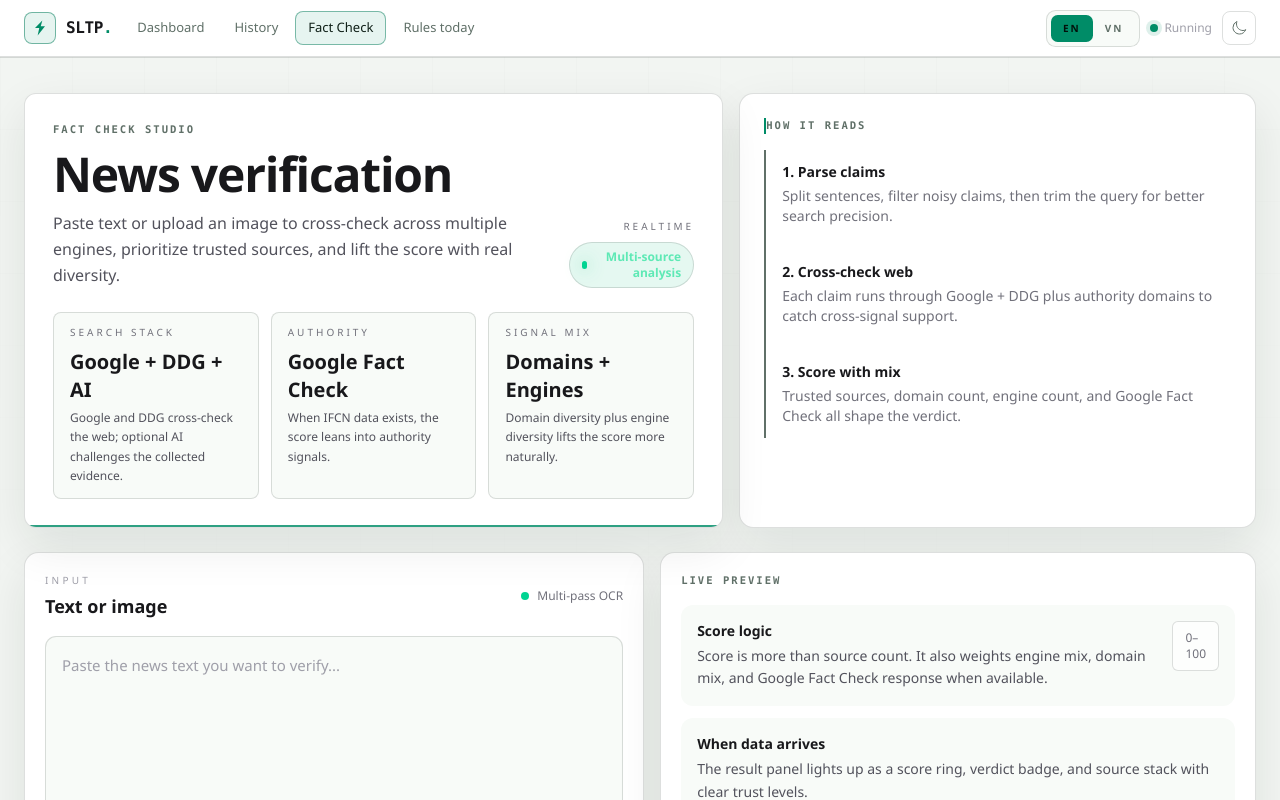
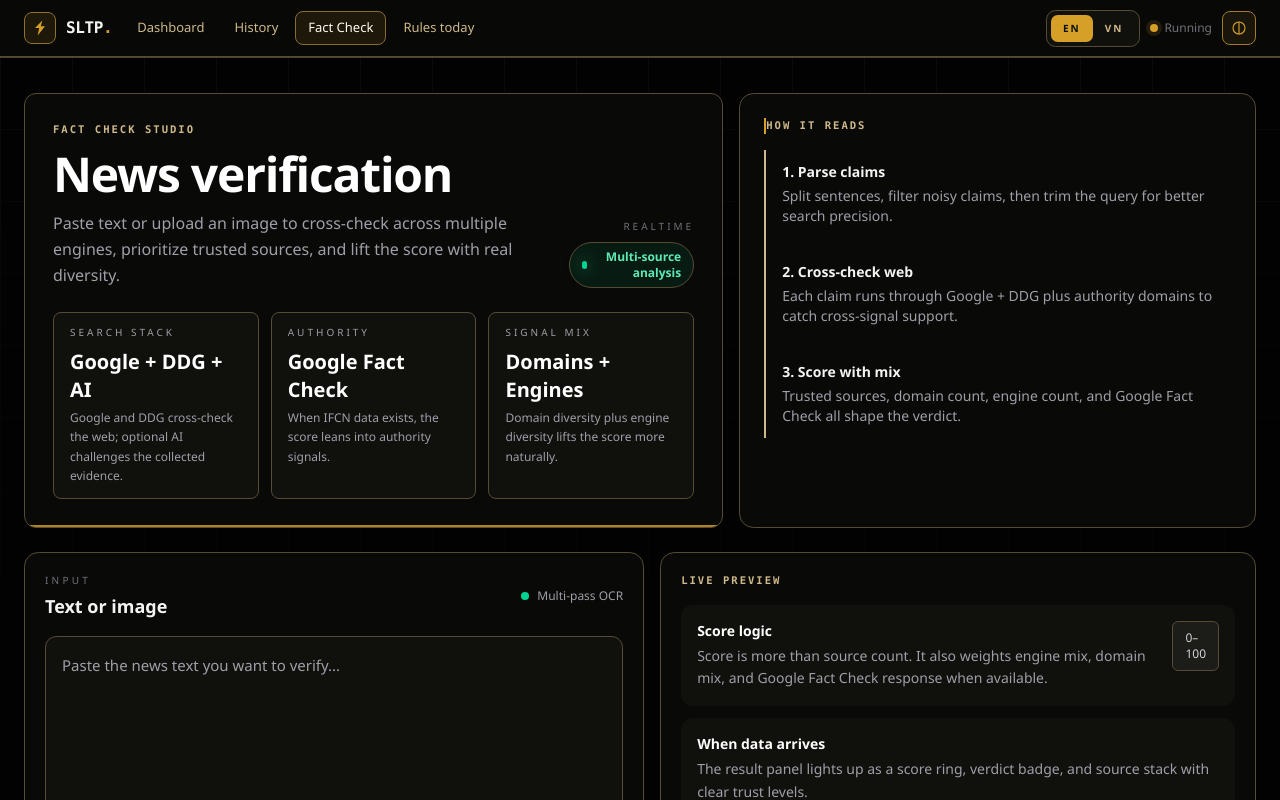
Before and after one commit to QuachGia1994/OAK-Hidden-SLTP-Manager, a Next.js app in the folder dashboard/: page /factcheck in a window 1280 px wide. Both pictures are taken after a click on the button 1239 px from the left and 28 px from the top of the page. Shown: the top 800 px of the page. Built offline with nearby package versions, Linux system fonts and the light colour scheme.

Commit message:
feat: add web contrast theme

```diff
--- a/dashboard/src/app/globals.css
+++ b/dashboard/src/app/globals.css
@@ -27,6 +27,20 @@
   --terminal-warning: #f4b740;
   --terminal-danger: #ff5364;
   --terminal-shadow: 0 18px 54px rgba(0, 0, 0, 0.32);
+}
+
+.contrast {
+  --background: #020202;
+  --foreground: #fffaf0;
+  --surface: #090907;
+  --surface-raised: #10100d;
+  --panel-border: #564c36;
+  --muted: #ceb98b;
+  --terminal-accent: #d69f27;
+  --terminal-accent-strong: #efc861;
+  --terminal-warning: #f1c45a;
+  --terminal-danger: #ff7a6d;
+  --terminal-shadow: none;
 }
 
 @theme inline {
@@ -140,6 +154,12 @@ body {
   color: var(--foreground);
   border-color: color-mix(in srgb, var(--terminal-accent) 38%, var(--panel-border));
   background: var(--surface-raised);
+}
+
+.contrast .terminal-theme-toggle {
+  color: var(--terminal-accent);
+  border-color: color-mix(in srgb, var(--terminal-accent) 58%, var(--panel-border));
+  background: color-mix(in srgb, var(--terminal-accent) 8%, var(--surface));
 }
 
 .terminal-status-dot {
--- a/dashboard/src/app/layout.tsx
+++ b/dashboard/src/app/layout.tsx
@@ -31,7 +31,9 @@ export default async function RootLayout({
           (function() {
             try {
               var t = localStorage.getItem('theme');
-              if (t) document.documentElement.className = t + ' ' + document.documentElement.className.replace(/\\b(dark|light)\\b/g, '').trim();
+              if (t === 'dark' || t === 'light' || t === 'contrast') {
+                document.documentElement.className = t + (t === 'contrast' ? ' dark ' : ' ') + document.documentElement.className.replace(/\\b(dark|light|contrast)\\b/g, '').trim();
+              }
             } catch(e) {}
           })();
         `}} />
--- a/dashboard/src/components/NavBar.tsx
+++ b/dashboard/src/components/NavBar.tsx
@@ -8,7 +8,7 @@ import { getLocaleTexts } from "@/lib/i18n";
 
 export function NavBar() {
   const pathname = usePathname();
-  const { theme, toggle } = useTheme();
+  const { theme, cycleTheme } = useTheme();
   const { locale, mode, setLocaleMode } = useLocale();
   const t = getLocaleTexts(locale);
 
@@ -78,18 +78,23 @@ export function NavBar() {
           </div>
           <StatusDot locale={locale} />
           <button
-            onClick={toggle}
+            onClick={cycleTheme}
             className="terminal-theme-toggle border p-2"
-            aria-label={theme === "dark" ? "Chuyển sang Light" : "Chuyển sang Dark"}
-            title={theme === "dark" ? "Switch to Light" : "Switch to Dark"}
+            aria-label={`Theme: ${theme}. Switch to ${theme === "dark" ? "contrast" : theme === "contrast" ? "light" : "dark"}`}
+            title={`Theme: ${theme}. Switch to ${theme === "dark" ? "Contrast" : theme === "contrast" ? "Light" : "Dark"}`}
           >
             {theme === "dark" ? (
               <svg className="w-4 h-4" fill="none" viewBox="0 0 24 24" strokeWidth={1.5} stroke="currentColor">
-                <path strokeLinecap="round" strokeLinejoin="round" d="M12 3v2.25m6.364.386l-1.591 1.591M21 12h-2.25m-.386 6.364l-1.591-1.591M12 18.75V21m-4.773-4.227l-1.591 1.591M5.25 12H3m4.227-4.773L5.636 5.636M15.75 12a3.75 3.75 0 11-7.5 0 3.75 3.75 0 017.5 0z" />
+                <path strokeLinecap="round" strokeLinejoin="round" d="M21.752 15.002A9.718 9.718 0 0118 15.75c-5.385 0-9.75-4.365-9.75-9.75 0-1.33.266-2.597.748-3.752A9.753 9.753 0 003 11.25C3 16.635 7.365 21 12.75 21a9.753 9.753 0 009.002-5.998z" />
+              </svg>
+            ) : theme === "contrast" ? (
+              <svg className="w-4 h-4" fill="none" viewBox="0 0 24 24" strokeWidth={1.7} stroke="currentColor">
+                <path strokeLinecap="round" strokeLinejoin="round" d="M12 3a9 9 0 1 0 0 18V3Z" />
+                <path strokeLinecap="round" strokeLinejoin="round" d="M12 3a9 9 0 0 1 0 18" />
               </svg>
             ) : (
               <svg className="w-4 h-4" fill="none" viewBox="0 0 24 24" strokeWidth={1.5} stroke="currentColor">
-                <path strokeLinecap="round" strokeLinejoin="round" d="M21.752 15.002A9.718 9.718 0 0118 15.75c-5.385 0-9.75-4.365-9.75-9.75 0-1.33.266-2.597.748-3.752A9.753 9.753 0 003 11.25C3 16.635 7.365 21 12.75 21a9.753 9.753 0 009.002-5.998z" />
+                <path strokeLinecap="round" strokeLinejoin="round" d="M12 3v2.25m6.364.386l-1.591 1.591M21 12h-2.25m-.386 6.364l-1.591-1.591M12 18.75V21m-4.773-4.227l-1.591 1.591M5.25 12H3m4.227-4.773L5.636 5.636M15.75 12a3.75 3.75 0 11-7.5 0 3.75 3.75 0 017.5 0z" />
               </svg>
             )}
           </button>
--- a/dashboard/src/components/ThemeProvider.tsx
+++ b/dashboard/src/components/ThemeProvider.tsx
@@ -2,12 +2,14 @@
 
 import { createContext, useContext, useEffect, useState } from "react";
 
-type Theme = "light" | "dark";
+type Theme = "light" | "dark" | "contrast";
+
+const themeOrder: Theme[] = ["dark", "contrast", "light"];
 
 const ThemeContext = createContext<{
   theme: Theme;
-  toggle: () => void;
-}>({ theme: "dark", toggle: () => {} });
+  cycleTheme: () => void;
+}>({ theme: "dark", cycleTheme: () => {} });
 
 export function useTheme() {
   return useContext(ThemeContext);
@@ -19,7 +21,7 @@ export function ThemeProvider({ children }: { children: React.ReactNode }) {
 
   useEffect(() => {
     const storedTheme = localStorage.getItem("theme");
-    if (storedTheme === "light" || storedTheme === "dark") {
+    if (storedTheme === "light" || storedTheme === "dark" || storedTheme === "contrast") {
       setTheme(storedTheme);
     }
     setHydrated(true);
@@ -27,14 +29,20 @@ export function ThemeProvider({ children }: { children: React.ReactNode }) {
 
   useEffect(() => {
     if (!hydrated) return;
-    document.documentElement.className = `${theme} ${document.documentElement.className.replace(/\b(dark|light)\b/g, "").trim()}`.trim();
+    const root = document.documentElement;
+    root.classList.remove("dark", "light", "contrast");
+    root.classList.add(theme);
+    if (theme === "contrast") root.classList.add("dark");
     localStorage.setItem("theme", theme);
   }, [theme, hydrated]);
 
-  const toggle = () => setTheme((t) => (t === "dark" ? "light" : "dark"));
+  const cycleTheme = () => setTheme((currentTheme) => {
+    const currentIndex = themeOrder.indexOf(currentTheme);
+    return themeOrder[(currentIndex + 1) % themeOrder.length];
+  });
 
   return (
-    <ThemeContext.Provider value={{ theme, toggle }}>
+    <ThemeContext.Provider value={{ theme, cycleTheme }}>
       {children}
     </ThemeContext.Provider>
   );
```
